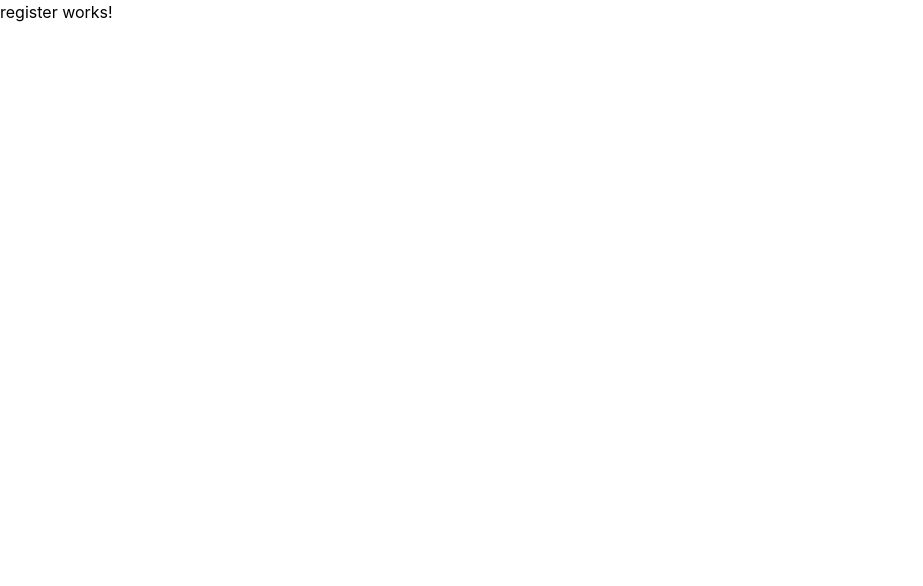
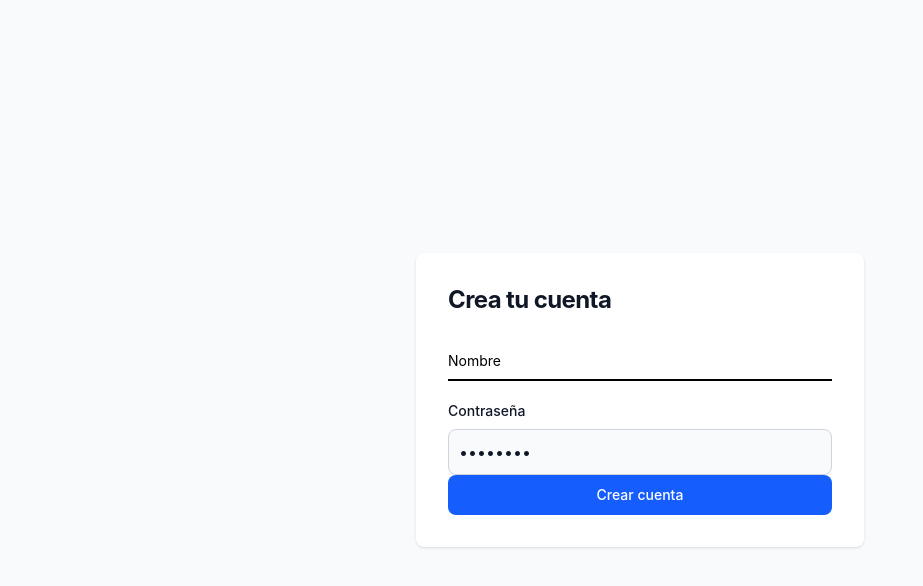
Before and after one commit to ciApp-dev/bakery-front, an Angular app: page /register in a window 1280 px wide. Shown: the top 586 px of the page, without its empty margins (0-923 px from the left). Built offline with nearby package versions, Linux system fonts and the light colour scheme.

Commit message:
Continuando el diseño del registro

```diff
--- a/src/app/components/register/register.html
+++ b/src/app/components/register/register.html
@@ -1 +1,20 @@
-<p>register works!</p>
+<section class="bg-gray-50 dark:bg-gray-900 min-h-screen flex items-center justify-center">
+<div class="w-full max-w-md bg-white rounded-lg shadow dark:border md:mt-0 xl:p-0 dark:bg-gray-800 dark:border-gray-700">
+    <div class="p-6 space-y-4 md:space-y-6 sm:p-8">
+      <h1 class="text-xl font-bold leading-tight tracking-tight text-gray-900 md:text-2xl dark:text-white">
+        Crea tu cuenta
+      </h1>
+      <form class="max-w-md mx-auto">
+        <div class="relative z-0 w-full mb-5 group">
+      <input type="email" name="floating_email" id="floating_email" class="block py-2.5 px-0 w-full text-sm text-heading bg-transparent border-0 border-b-2 border-default-medium appearance-none focus:outline-none focus:ring-0 focus:border-brand peer" placeholder=" " required  dark:text-white/>
+      <label for="floating_email" class="absolute text-sm text-body duration-300 transform -translate-y-6 scale-75 top-3 -z-10 origin-[0] peer-focus:start-0 peer-focus:text-fg-brand peer-placeholder-shown:scale-100 peer-placeholder-shown:translate-y-0 peer-focus:scale-75 peer-focus:-translate-y-6 rtl:peer-focus:translate-x-1/4 rtl:peer-focus:left-auto">Nombre</label>
+  </div>
+        <div>
+          <label for="password" class="block mb-2 text-sm font-medium text-gray-900 dark:text-white">Contraseña</label>
+          <input type="password" name="password" id="password" placeholder="••••••••" class="bg-gray-50 border border-gray-300 text-gray-900 rounded-lg focus:ring-blue-600 focus:border-blue-600 block w-full p-2.5 dark:bg-gray-700 dark:border-gray-600 dark:placeholder-gray-400 dark:text-white" required>
+        </div>
+        <button type="submit" class="w-full text-white bg-blue-600 hover:bg-blue-700 focus:ring-4 focus:outline-none focus:ring-blue-300 font-medium rounded-lg text-sm px-5 py-2.5 text-center dark:bg-blue-600 dark:hover:bg-blue-700 dark:focus:ring-blue-800">Crear cuenta</button>
+      </form>
+    </div>
+    </div>
+</section>
```
